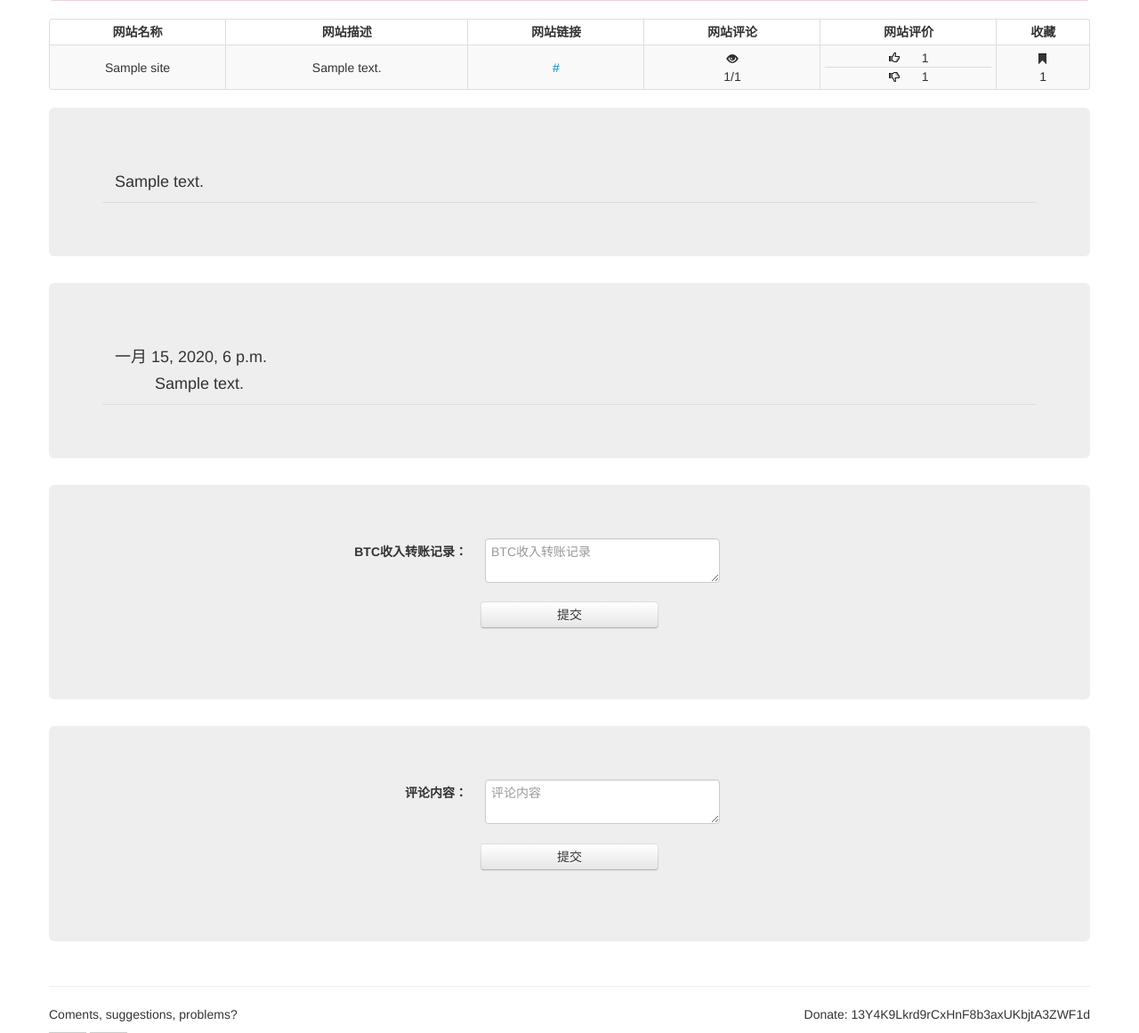
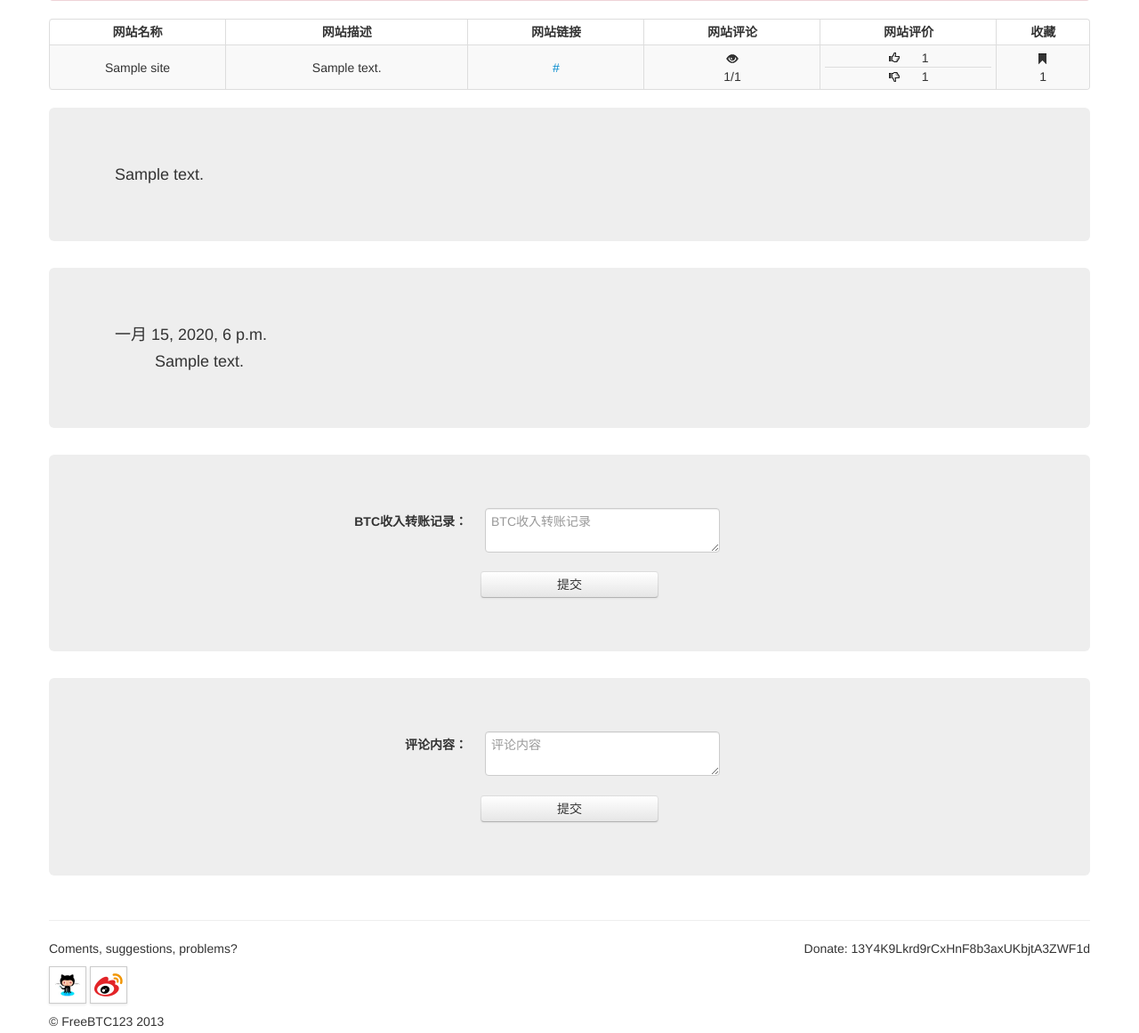
Before and after one commit to Brightcells/btc, a Django app: page /proof/1/ in a window 1280 px wide. Shown: the part 157-1318 px from the top of the page at 89% size. Run offline with Django 3.2, Linux system fonts and the light colour scheme; tables that the repository leaves empty hold one stand-in row (values such as "Sample post"); parts of the project's set-up code (start-up, migrations or seed data) failed here and were passed over; some libraries are stand-ins or nearby versions.

Commit message:
adjust some position & css

```diff
--- a/accounts/templates/accounts/login.html
+++ b/accounts/templates/accounts/login.html
@@ -14,7 +14,7 @@
 				<a name="unpaid"></a>
 				<div class="hero-unit nopaddinglr">
 					<div class="divCenter">
-						<form class="form-horizontal" action="{% url 'accounts:login' %}" method='post'>
+						<form class="form-horizontal nomarginb" action="{% url 'accounts:login' %}" method='post'>
 							{% if notexists %}
 								<div id="divUserName" class="control-group error">
 									<label class="control-label" for="inputUserName"><b>用户名：</b></label>
@@ -57,7 +57,7 @@
 							<div class="control-group text-center">
 								<button type="submit" class="btn">登录</button>
 							</div>
-							<div class="control-group text-center">
+							<div class="control-group text-center nomarginb">
 								<nobr>还没注册帐户？</nobr><a href="{% url 'accounts:signup' %}">立即注册</a>
 							</div>
 						</form>
--- a/accounts/templates/accounts/signup.html
+++ b/accounts/templates/accounts/signup.html
@@ -22,7 +22,7 @@
 				<a name="unpaid"></a>
 				<div class="hero-unit nopaddinglr">
 					<div class="divCenter">
-						<form class="form-horizontal" action="{% url 'accounts:signup' %}" method='post'>
+						<form class="form-horizontal nomarginb" action="{% url 'accounts:signup' %}" method='post'>
 							{% if exists %}
 								<div id="divUserName" class="control-group error">
 									<label class="control-label" for="inputUserName"><b>用户名：</b></label>
@@ -61,7 +61,7 @@
 							<div class="control-group text-center">
 									<button type="submit" class="btn">注册</button>
 							</div>
-							<div class="control-group text-center">
+							<div class="control-group text-center nomarginb">
 								<nobr>已经注册帐户？</nobr><a href="{% url 'accounts:login' %}">立即登录</a>
 							</div>
 						</form>
--- a/btc/global_static/css/common.css
+++ b/btc/global_static/css/common.css
@@ -65,8 +65,7 @@ body {
     Style of evaluate
    - */
 .evaluate {
-	padding: 8px 35px 8px 14px;
-	border-bottom: 1px groove #ddd;
+	padding: 0 35px 0 14px;
 }
 
 /* -
@@ -117,6 +116,14 @@ body {
 	padding-right: 0 !important;
 }
 
+.nopaddingb{
+	padding-bottom: 0 !important;
+}
+
+.nomarginb{
+	margin-bottom: 0 !important;
+}
+
 .controls input, .controls textarea {
 	width: 250px;
 }
@@ -125,7 +132,7 @@ body {
 	width: 200px;
 }
 
-/* -Di
+/* -
 	ref: http://www.terrill.ca/sorting/table_sort_example.html
    - */
 .sortable th.descend{background: #E4EDFC 95% 50% url('../img/caret_up.gif') no-repeat;}
--- a/freebtc123/templates/freebtc123/evaluate.html
+++ b/freebtc123/templates/freebtc123/evaluate.html
@@ -70,6 +70,7 @@
 		</div>
 	</div>
 
+	{% if proof %}
 		<div class="container">
 			<div class="row-fluid">
 				<div class="span12">
@@ -79,12 +80,15 @@
 							<div class="evaluate">
 								<span class="content">{{ p.proofContent }}</span>
 							</div>
+							{% if forloop.last %}{% else %}<hr>{% endif %}
 						{% endfor %}
 					</div>
 				</div>
 			</div>
 		</div>
+	{% endif %}
 
+	{% if eva %}
 		<div class="container">
 			<div class="row-fluid">
 				<div class="span12">
@@ -96,11 +100,13 @@
 								&nbsp;&nbsp;&nbsp;&nbsp;&nbsp;&nbsp;&nbsp;&nbsp;
 								<span class="content">{{ e.evaContent }}</span>
 							</div>
+							{% if forloop.last %}{% else %}<hr>{% endif %}
 						{% endfor %}
 					</div>
 				</div>
 			</div>
 		</div>
+	{% endif %}
 
 	<div class="container">
 		<div class="row-fluid">
@@ -108,14 +114,14 @@
 				<a name="unpaid"></a>
 				<div class="hero-unit nopaddinglr">
 					<div class="divCenter">
-						<form class="form-horizontal" action="{% url 'freebtc123:proof' siteid %}" method='post'>
+						<form class="form-horizontal nomarginb" action="{% url 'freebtc123:proof' siteid %}" method='post'>
 						    <div class="control-group">
 							    <label class="control-label" for="inputProofContent"><b>BTC收入转账记录：</b></label>
 								<div class="controls">
 									<textarea id="inputProofContent" name="proof" cols="50" rows="2" onscroll="this.rows++;" placeholder="BTC收入转账记录"></textarea>
 								</div>
 							</div>
-							<div class="control-group text-center">
+							<div class="control-group text-center nomarginb">
 									<button type="submit" class="btn">提交</button>
 							</div>
 						</form>
@@ -131,14 +137,14 @@
 				<a name="unpaid"></a>
 				<div class="hero-unit nopaddinglr">
 					<div class="divCenter">
-						<form class="form-horizontal" action="{% url 'freebtc123:evaluate' siteid %}" method='post'>
+						<form class="form-horizontal nomarginb" action="{% url 'freebtc123:evaluate' siteid %}" method='post'>
 						    <div class="control-group">
 							    <label class="control-label" for="inputEvaluateContent"><b>评论内容：</b></label>
 								<div class="controls">
 									<textarea id="inputEvaluateContent" name="content" cols="50" rows="2" onscroll="this.rows++;" placeholder="评论内容"></textarea>
 								</div>
 							</div>
-							<div class="control-group text-center">
+							<div class="control-group text-center nomarginb">
 									<button type="submit" class="btn">提交</button>
 							</div>
 						</form>
```
Lines whose indentation alone changed are shown as unchanged.
